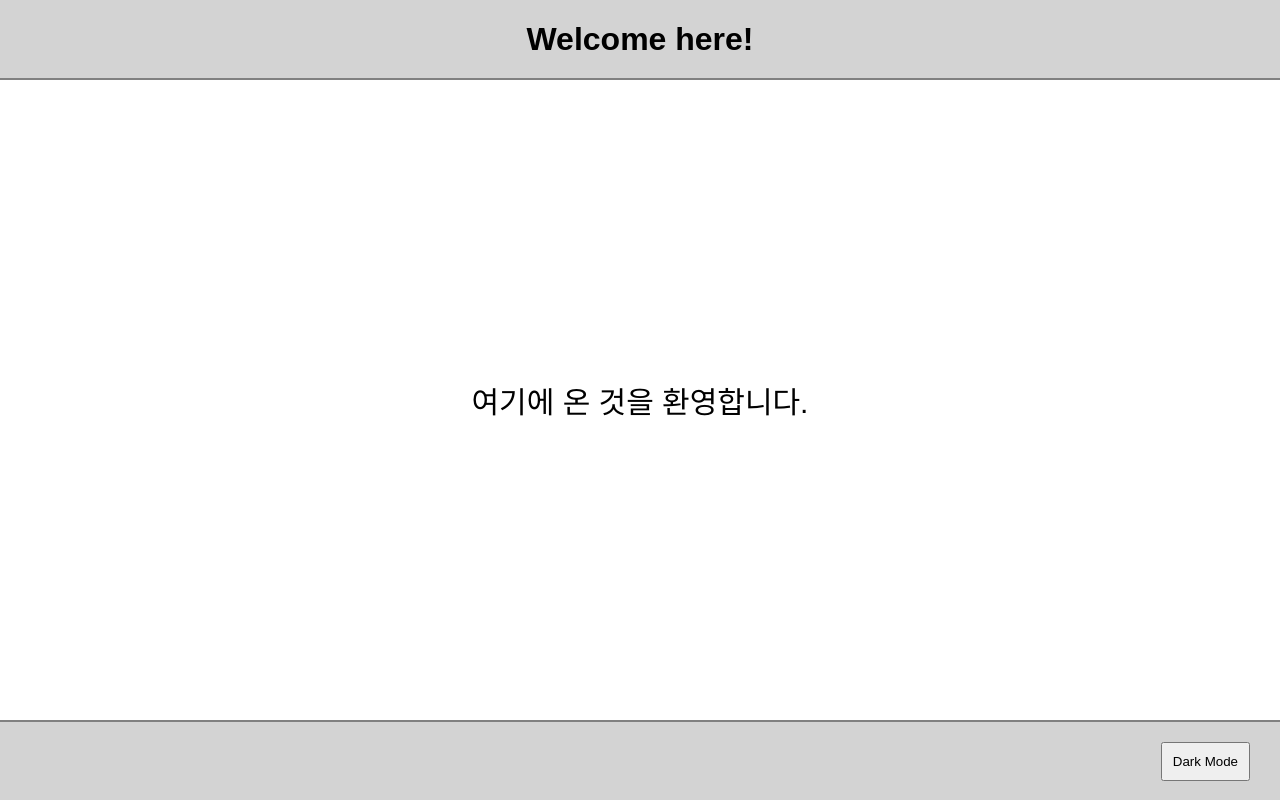
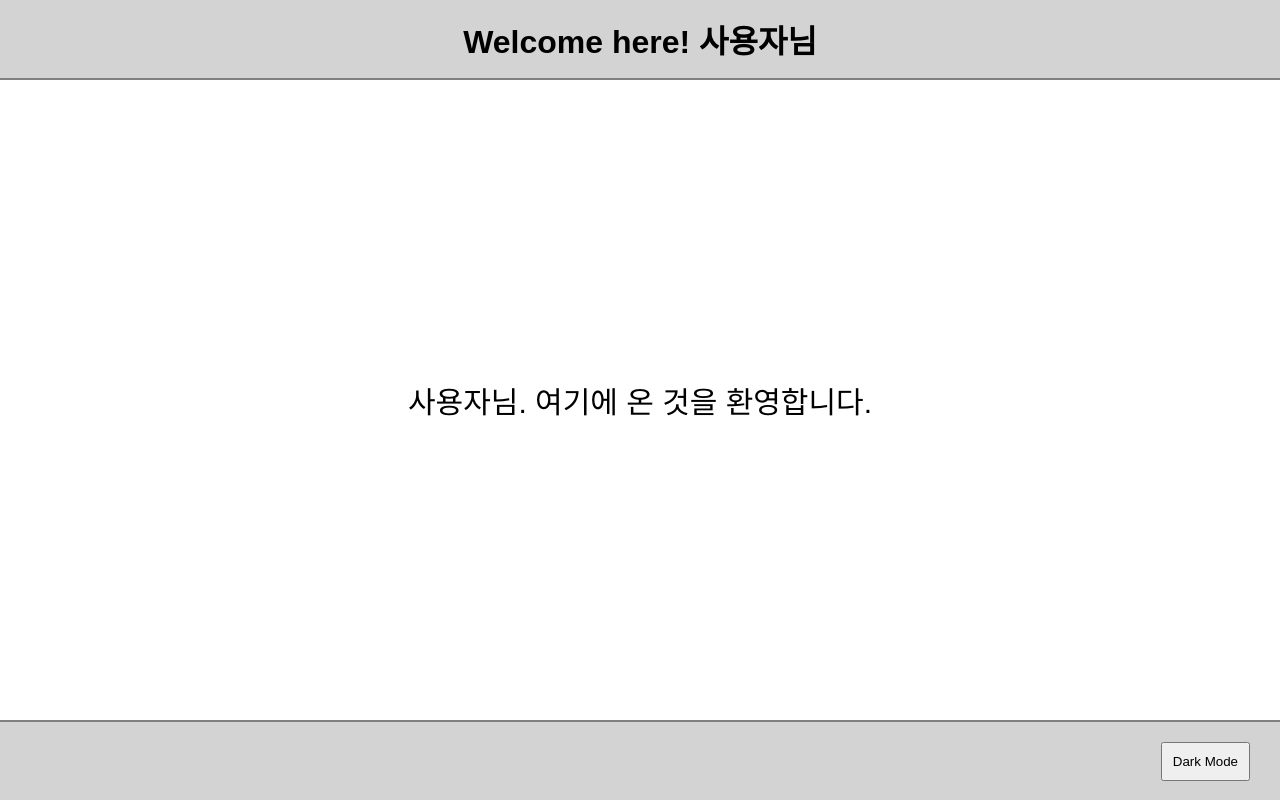
Before and after one commit to dkwooje/ReactHook, a React (Create React App) app in the folder blog/: page / in a window 1280 px wide. Built offline with nearby package versions, Linux system fonts and the light colour scheme; the HTML template or start-up script is replaced by a standard one.

Commit message:
useContext 추가 적용

```diff
--- a/blog/src/App.jsx
+++ b/blog/src/App.jsx
@@ -2,6 +2,7 @@ import {  useState } from "react";
 import Page from "./components/Page";
 import './App.css';
 import { ThemeContext } from "./context/ThemeContext";
+import { UserContext } from "./context/UserContext";
 
 function App() {
 
@@ -9,9 +10,11 @@ function App() {
 
   return (
     <div>
+      <UserContext.Provider value={'사용자'}>
       <ThemeContext.Provider value={{isDark,setIsDark}}>
       <Page />
       </ThemeContext.Provider>
+      </UserContext.Provider>
     </div>
   );
 }
--- a/blog/src/components/Content.jsx
+++ b/blog/src/components/Content.jsx
@@ -1,10 +1,13 @@
 import { ThemeContext } from "../context/ThemeContext";
 import { useContext } from "react";
+import { UserContext } from "../context/UserContext";
 
 
 export default function Content(){
 
     const {isDark} = useContext(ThemeContext);
+    const user = useContext(UserContext);
+
 
     return(
         <div className="content"
@@ -13,7 +16,7 @@ export default function Content(){
                     color: isDark ? 'white' : "black"
              }}
         >
-           <p>여기에 온 것을 환영합니다.</p>
+           <p>{user}님. 여기에 온 것을 환영합니다.</p>
         </div>
     )
 }
--- a/blog/src/components/Header.jsx
+++ b/blog/src/components/Header.jsx
@@ -1,10 +1,14 @@
 import { useContext } from "react";
 import { ThemeContext } from "../context/ThemeContext";
+import { UserContext } from "../context/UserContext";
 
 
 export default function Header(){
 
     const {isDark} = useContext(ThemeContext);
+    const user = useContext(UserContext);
+
+    console.log(user);
 
     return(
         <header className="header"
@@ -13,7 +17,7 @@ export default function Header(){
                   color: isDark ? 'white' : "black"
                    }
         }>
-            <h1>Welcome here!</h1>
+            <h1>Welcome here! {user}님</h1>
         </header>
     );
 }
--- a/blog/src/components/Page.jsx
+++ b/blog/src/components/Page.jsx
@@ -14,4 +14,4 @@ export default function Page(){
 }
 
 //중간 컴포넌트로서 자녀컴포넌트에 props를 보낸다.
-//하지만 usecontext를 사용하면 중간 컴포넌트에 props를 보내지 않아도 된다.
+//하지만 usecontext를 사용하면 중간 컴포넌트에 props를 보내지 않아도 자녀 컴포넌트에 데이터를 보낼 수 있다..
--- /dev/null
+++ b/blog/src/context/UserContext.jsx
@@ -0,0 +1,4 @@
+import { createContext } from "react";
+
+
+export const UserContext = createContext(null);
```
